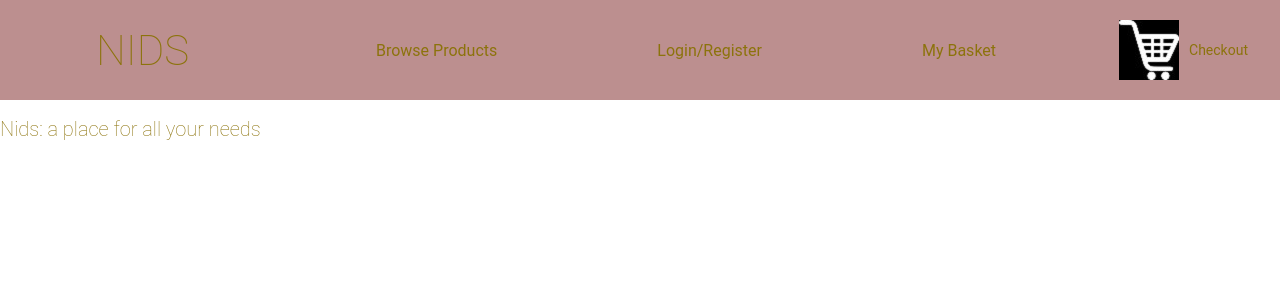
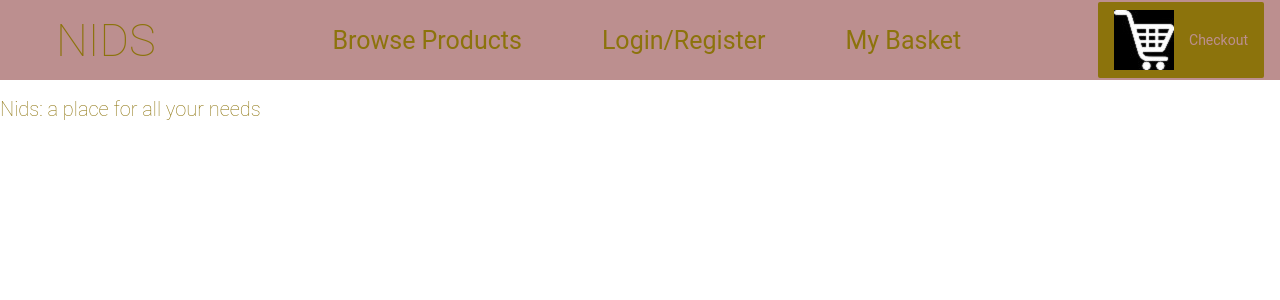
Before and after one commit to SpyrosZoupas/AngularTests, an Angular app: page / in a window 1280 px wide. Shown: the top 300 px of the page. Built offline with nearby package versions, Linux system fonts and the light colour scheme.

Commit message:
updated styles for all parts of the header, web app theme is now rose gold and dark gold

```diff
--- a/src/styles.css
+++ b/src/styles.css
@@ -2,6 +2,7 @@
 
 * {
   font-family: 'Roboto', Arial, sans-serif;
+  font-size: 25px;
   color: #8C730C;
   box-sizing: border-box;
   -webkit-font-smoothing: antialiased;
@@ -24,7 +25,18 @@ router-outlet + *  {
 /* Text */
 
 h1 {
-  font-size: 42px;
+  font-size: 45px;
+}
+
+.title {
+  position: relative;
+  padding-top: 15px;
+  padding-bottom: 13px;
+}
+
+.title:hover {
+  color: rosybrown;
+  background-color: #8C730C;
 }
 
 h2 {
@@ -45,10 +57,31 @@ a {
   cursor: pointer;
   color: #8C730C;
   text-decoration: none;
-  padding: 80px;
+  padding: 40px;
 }
 
-a:hover {
+a.nav-button {
+  position: relative;
+  top: 0;
+  transition: top ease 0.5s;
+}
+
+a:hover.nav-button {
+  top: -10px;
+}
+
+a.checkout {
+  font-style: italic;
+}
+
+.searchbar {
+  width: 400px;
+  height: 46px;
+  font-style: italic;
+  font-family: 'Times New Roman', Times, serif;
+  font-size: 25px;
+  margin-top: 10px;
+  margin-right: 20px;
 }
 
 /* Input */
@@ -71,14 +104,14 @@ label {
 
 /* Button */
 .button, button {
-  display: inline-flex;
+  display:inline-flex;
   align-items: center;
   padding: 8px 16px;
   border-radius: 2px;
   font-size: 14px;
   cursor: pointer;
-  background-color: #1976d2;
-  color: white;
+  background-color: #8C730C;
+  color: rosybrown;
   border: none;
 }
 
@@ -93,21 +126,26 @@ label {
 
 /* Fancy Button */
 
-.fancy-button {
-  background-color: rosybrown;
-  color: #8C730C;
+.cart-button, .search-button {
+  background-color: #8C730C;
+  color: rosybrown;
+  padding-right: 40px;
+  font-size: 25px;
 }
 
-.fancy-button img.material-icons {
-  color: #1976d2;
-  padding-right: 10px;
+.cart-button:hover, .search-button:hover {
+  font-style: italic;
+}
+
+img.material-icons {
+  padding-right: 15px;
 }
 
 /* Top Bar */
 
 app-header {
   width: 100%;
-  height: 100px;
+  height: 80px;
   background-color: rosybrown;
   padding: 16px;
   display: flex;
```
